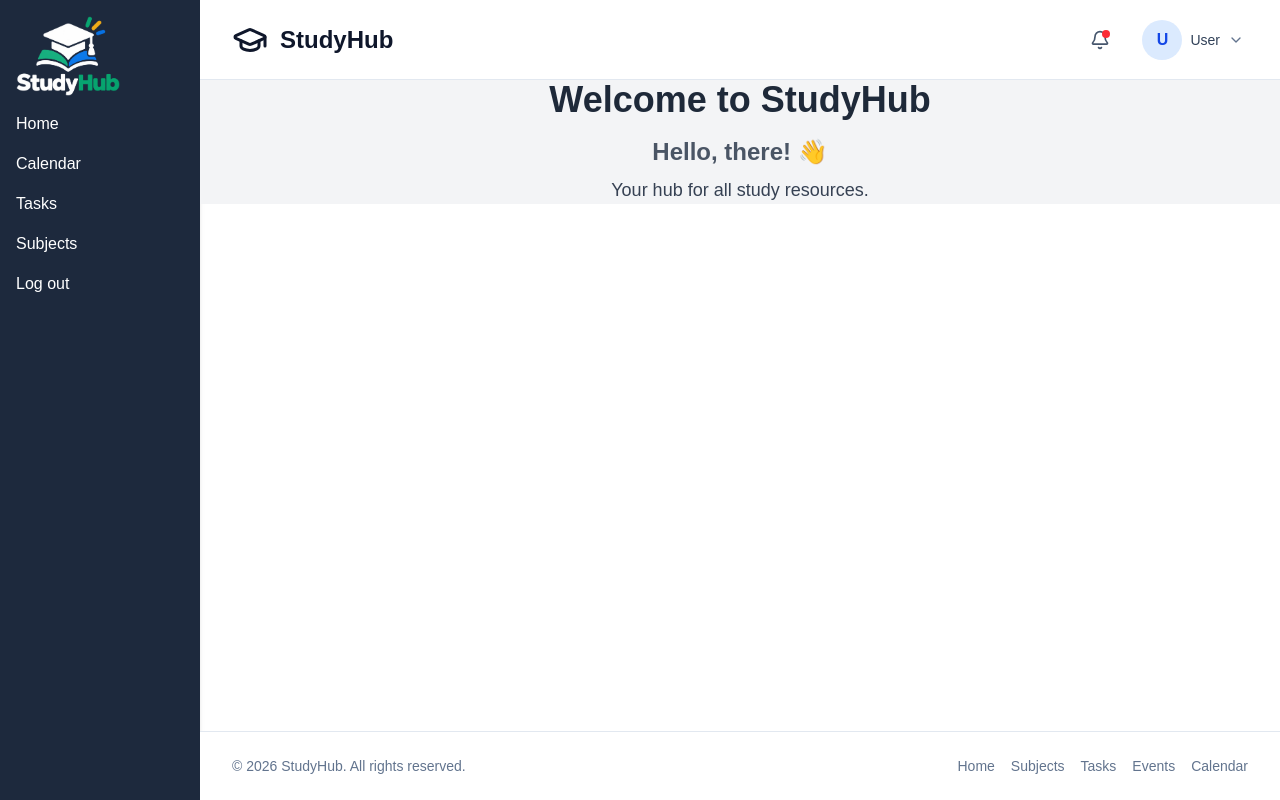
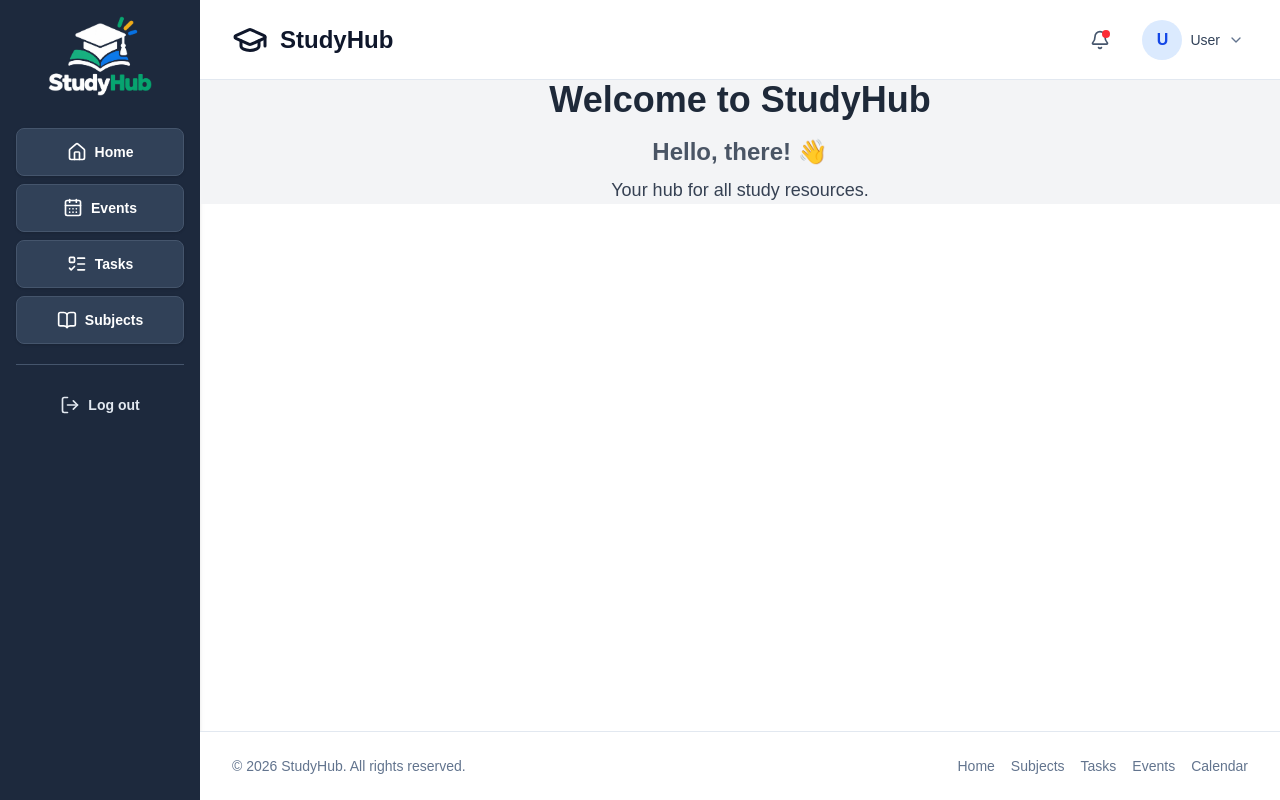
Before and after one commit to vamundse/wdd430-team11, a Next.js app: page / in a window 1280 px wide. Built offline with nearby package versions, Linux system fonts and the light colour scheme; no server answers.

Commit message:
Styled the menu and centered it. Added a link to the logo.

```diff
--- a/components/Navigation.tsx
+++ b/components/Navigation.tsx
@@ -1,12 +1,21 @@
 import Link from 'next/link';
 import LogoutButton from './logout-button';
 import Image from 'next/image';
+import { BookOpen, CalendarDays, House, ListTodo } from 'lucide-react';
+
+const navigationLinks = [
+    { href: '/', label: 'Home', icon: House },
+    { href: '/event', label: 'Events', icon: CalendarDays },
+    { href: '/tasks', label: 'Tasks', icon: ListTodo },
+    { href: '/subjects', label: 'Subjects', icon: BookOpen },
+];
 
 export default function Navigation() {
     return (
         <aside className="bg-slate-800 text-white py-4 shadow-md min-h-screen">
-            <div className="container mx-auto px-4 flex flex-col gap-4">
+            <div className="container mx-auto px-4 flex flex-col items-center gap-4 text-center">
             <div id="header-title">
+                <Link href="/">
                     <Image
                         src="/logo-white.png"
                         alt="StudyHub"
@@ -15,15 +24,25 @@ export default function Navigation() {
                         className="h-20 w-auto"
                         priority
                     />
+                </Link>
             </div>
 
-                <nav aria-label="Primary" className="flex">
-                    <ul className="flex flex-col justify-between gap-4">
-                        <li><Link href="/">Home</Link></li>
-                        <li><Link href="/calendar">Calendar</Link></li>
-                        <li><Link href="/tasks">Tasks</Link></li>
-                        <li><Link href="/subjects">Subjects</Link></li>
-                        <li><LogoutButton /></li>
+                <nav aria-label="Primary" className="mt-4 w-full">
+                    <ul className="flex w-full flex-col gap-2">
+                        {navigationLinks.map(({ href, label, icon: Icon }) => (
+                            <li key={href}>
+                                <Link
+                                    href={href}
+                                    className="flex min-h-12 items-center justify-center gap-2 rounded-lg border border-slate-600 bg-slate-700 px-3 py-3 text-sm font-semibold text-white shadow-sm transition hover:border-blue-500 hover:bg-blue-700 focus-visible:outline-none focus-visible:ring-2 focus-visible:ring-blue-400 focus-visible:ring-offset-2 focus-visible:ring-offset-slate-800"
+                                >
+                                    <Icon aria-hidden="true" className="h-5 w-5 shrink-0" />
+                                    {label}
+                                </Link>
+                            </li>
+                        ))}
+                        <li className="mt-3 border-t border-slate-600 pt-4">
+                            <LogoutButton />
+                        </li>
                     </ul>
                 </nav>
             </div>
--- a/components/logout-button.tsx
+++ b/components/logout-button.tsx
@@ -1,12 +1,14 @@
 import { logout } from '@/lib/actions';
+import { LogOut } from 'lucide-react';
 
 export default function LogoutButton() {
   return (
     <form action={logout}>
       <button
         type="submit"
-        className="text-left text-white hover:text-slate-300 cursor-pointer"
+        className="flex min-h-12 w-full cursor-pointer items-center justify-center gap-2 rounded-lg px-3 py-3 text-sm font-semibold text-slate-200 transition hover:bg-slate-700 hover:text-white focus-visible:outline-none focus-visible:ring-2 focus-visible:ring-blue-400 focus-visible:ring-offset-2 focus-visible:ring-offset-slate-800"
       >
+        <LogOut aria-hidden="true" className="h-5 w-5 shrink-0" />
         Log out
       </button>
     </form>
```
Lines whose indentation alone changed are shown as unchanged.
